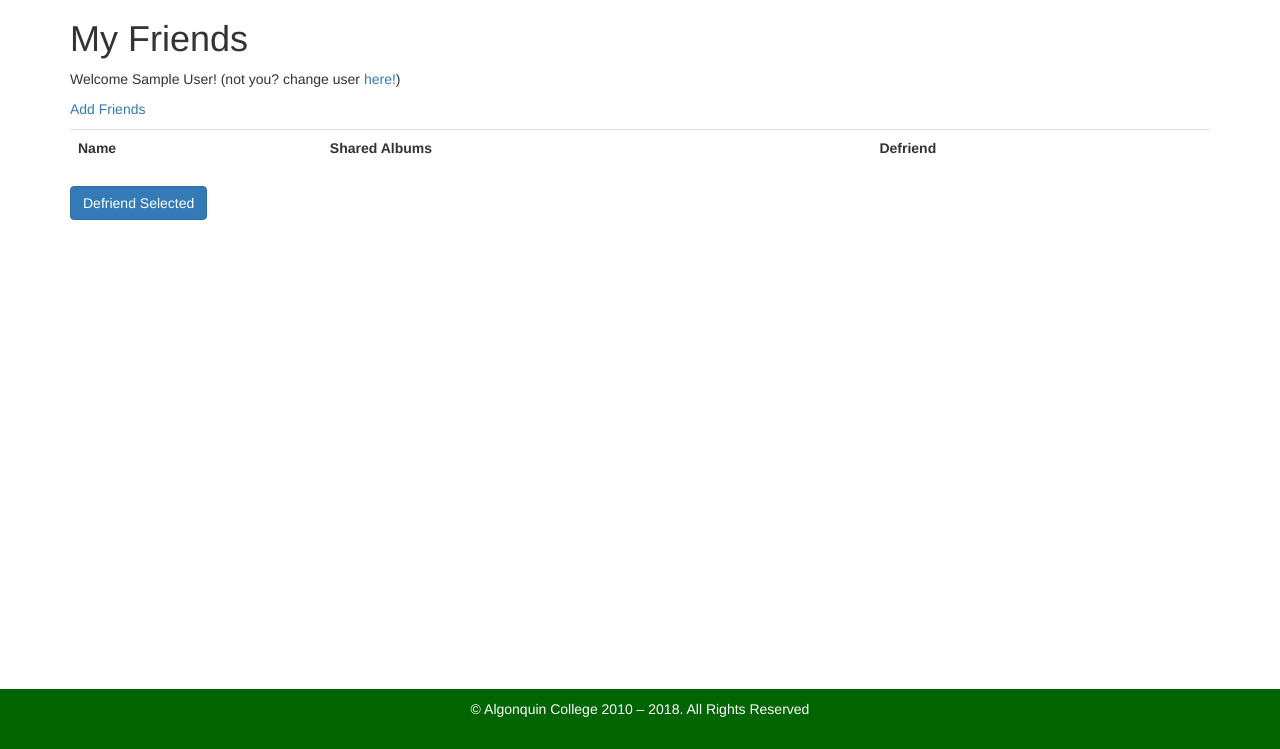
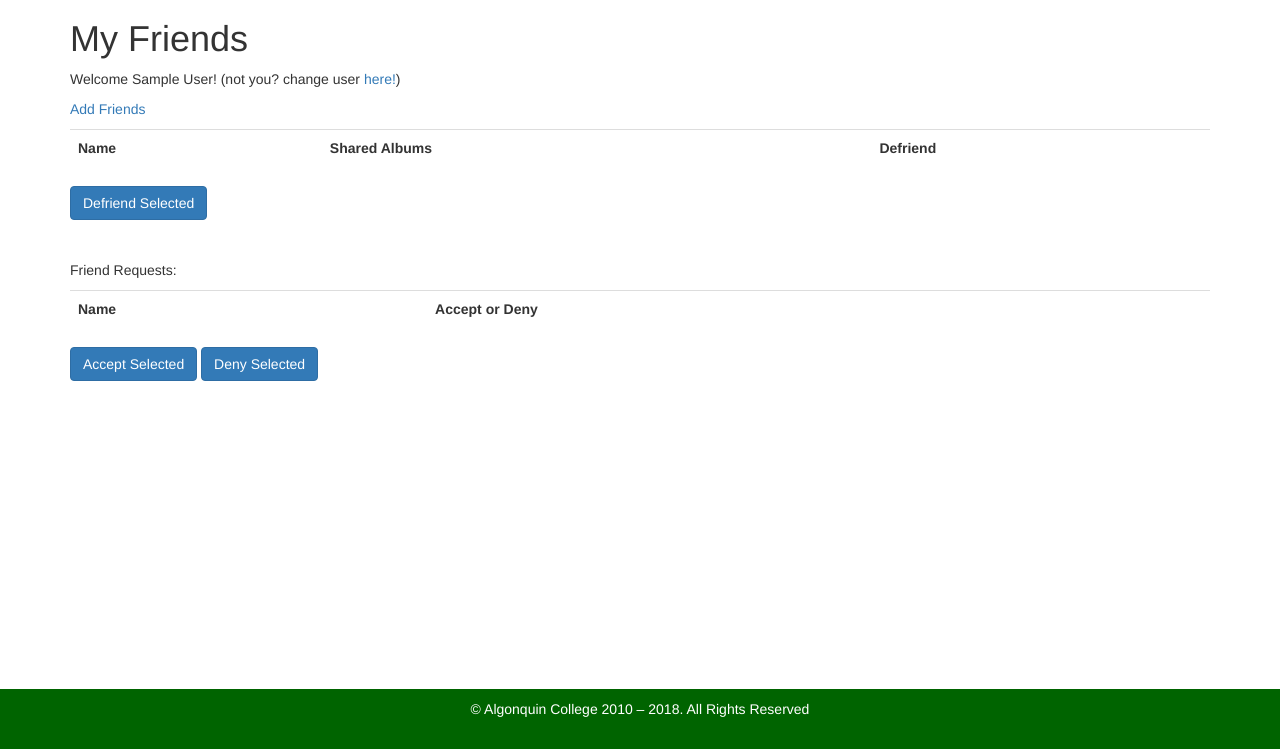
Before and after one commit to shee0049/FinalProject, a PHP site: page /MyFriends.php in a window 1280 px wide. Shown: the part 51-800 px from the top of the page. Run offline with PHP 8.4, Linux system fonts and the light colour scheme; the visitor is signed in with stand-in values (Sample User, id 1); tables that the repository leaves empty or names only in its code hold one stand-in row (values such as "Sample post"); lists and menus that the app fills with data are empty; some libraries are stand-ins or nearby versions.

Commit message:
Added AddFriend system, view friends.

```diff
--- a/Login.php
+++ b/Login.php
@@ -41,9 +41,12 @@ if ($_SERVER['REQUEST_METHOD']=="POST"){
                 echo "Something went horribly wrong!";
             }
         }
+        else {
+            $userErr = "something went wrong processing your request";
+        }
         mysqli_stmt_close($stmt);
+        mysqli_close($link);
     }
-    mysqli_close($link);
 }
 ?>
 
--- a/MyFriends.php
+++ b/MyFriends.php
@@ -1,10 +1,13 @@
 <?php
 session_start();
+require 'Common/Loggedin.php';
+require 'Common/Validation.php';
+require 'dbconnection.php';
 
 if (!isset($_SESSION["username"])){
     header("Location: Login.php");
 }
-require 'Common/Loggedin.php';
+
 ?>
 
 <div class="container">
@@ -21,6 +24,37 @@ require 'Common/Loggedin.php';
     </table>
         <button type="submit" class="btn btn-primary">Defriend Selected</button>
     </form>
+    <br>
+    <br>
+    <form action="<?php echo htmlspecialchars($_SERVER['PHP_SELF']);?>" method="POST">
+        <p>Friend Requests:</p>
+        <table class="table">
+            <tr>
+                <th>Name</th>
+                <th>Accept or Deny</th>
+            </tr>
+            <tr>
+                <?php
+                    $link = mysqli_connect(DB_SERVER, DB_USERNAME, DB_PASSWORD, DB_NAME);
+                    $user = $_SESSION['username'];
+                    $sql = "SELECT Friend_Requesterid FROM Friendship WHERE status='request' and Friend_Requesteeid=?";
+
+                    $stmt = mysqli_prepare($link, $sql);
+                    mysqli_stmt_bind_param($stmt, 's', $requestee);
+                    $requestee = $user;
+
+                    if(mysqli_stmt_execute($stmt)){
+                        mysqli_stmt_bind_result($stmt, $requester);
+                        if (mysqli_stmt_fetch($stmt)){
+                            echo "<td>$requester</td><td><input type='checkbox' name='$requester' value='$requester'></td>";
+                        }
+                    }
+                ?>
+            </tr>
+        </table>
+        <button type="submit" class="btn btn-primary" value="accept">Accept Selected</button>
+        <button type="submit" class="btn btn-primary" value="denny">Deny Selected</button>
+    </form>
 </div>
 
 <?php require 'Common/Footer.php' ;?>
```
Also changed, not shown: AddFriend.php (+21 -8 lines).
